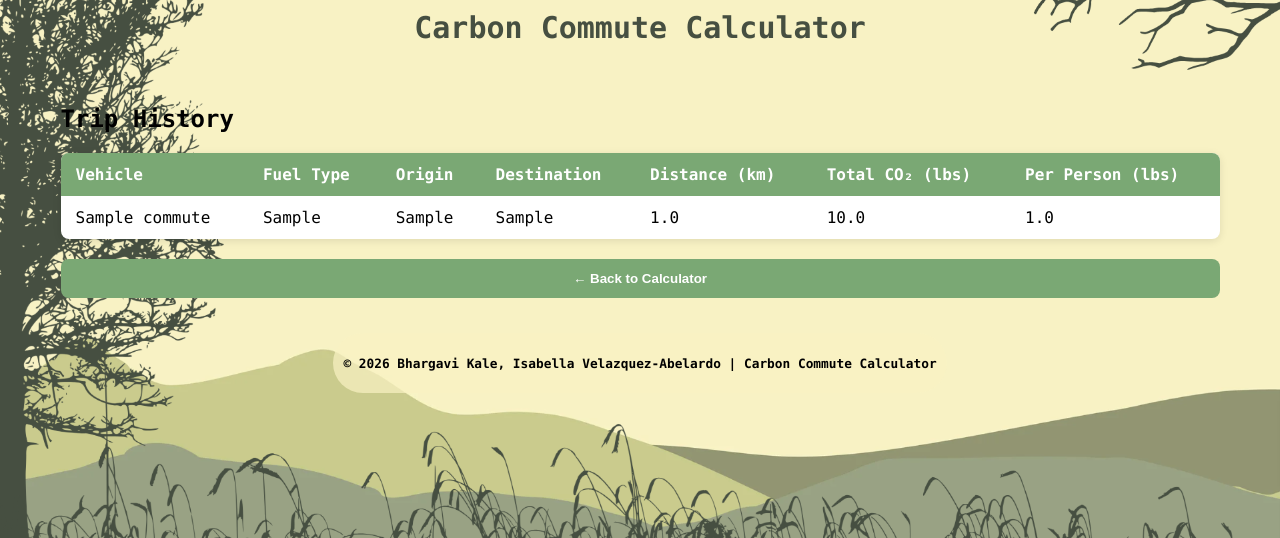
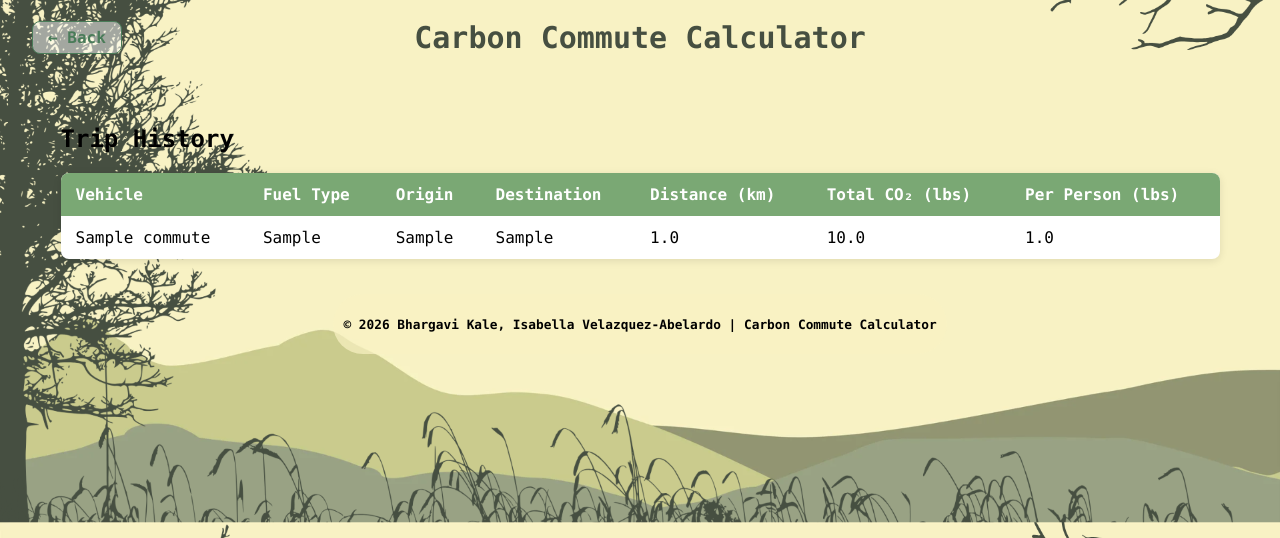
Before and after one commit to bhargavi-kale/carbon-emission-tracker, a Flask app: page /dashboard in a window 1280 px wide. Shown: the top 538 px of the page. Run offline with Flask 3, Linux system fonts and the light colour scheme; tables that the repository leaves empty hold one stand-in row (values such as "Sample post"); parts of the project's set-up code (start-up, migrations or seed data) failed here and were passed over; some libraries are stand-ins or nearby versions.

Commit message:
added back option dashboard and vehicle screens to return to home and added flash

```diff
--- a/main.py
+++ b/main.py
@@ -6,7 +6,7 @@ Handles routing for vehicle data and integration with Google Maps API.
 import os
 import pandas as pd
 from dotenv import load_dotenv
-from flask import Flask, render_template, jsonify, request, redirect, url_for
+from flask import Flask, render_template, jsonify, request, redirect, url_for, flash
 
 from models import db, VehicleModel, Commute
 from src.route import calculate_distance
@@ -125,6 +125,14 @@ def save_vehicle():
     year = int(request.form.get("year"))
 
     economy_data = Vehicle.fetch_economy_data(make, model, year)
+    existing_vehicle = VehicleModel.query.filter_by(
+        make=make, model=model, year=year
+    ).first()
+
+    if existing_vehicle:
+        # Inform the user it's already there
+        flash(f"Note: {make} {model} ({year}) is already in your list!", "info")
+        return redirect(url_for("home"))
     # If it doesn't exist, proceed with saving
     try:
         new_vehicle = VehicleModel(
@@ -137,8 +145,10 @@ def save_vehicle():
         )
         db.session.add(new_vehicle)
         db.session.commit()
+        flash(f"Successfully added {year} {make} {model}!", "success")
     except ValueError as e:
         print("Error saving vehicle:", e)
+        flash("An error occurred while saving.", "danger")
         db.session.rollback()
 
     return redirect(url_for("home"))
--- a/static/style.css
+++ b/static/style.css
@@ -46,6 +46,46 @@ main {
     height: 92%;
     margin: 0 auto;
 }
+/* Floating Flash Messages */
+.flash-container {
+    position: fixed;
+    top: 20px;
+    right: 20px;
+    z-index: 9999; /* Higher than all other elements */
+    width: 300px;
+}
+
+.alert {
+    padding: 15px;
+    margin-bottom: 10px;
+    border-radius: 12px;
+    background-color: var(--accent-green);
+    color: white;
+    font-weight: bold;
+    box-shadow: 0 4px 15px rgba(0,0,0,0.2);
+    border-left: 5px solid var(--accent-green-dark);
+    /* Animation for smooth appearance */
+    animation: slideIn 0.5s ease-out;
+}
+
+.alert-error, .alert-danger {
+    background-color: #d9534f;
+    border-left-color: #a94442;
+}
+.alert-error, .alert-info {
+    background-color: #d9edf7;
+    color: #31708f;
+}
+
+@keyframes slideIn {
+    from { transform: translateX(100%); opacity: 0; }
+    to { transform: translateX(0); opacity: 1; }
+}
+
+@keyframes fadeOut {
+    from { opacity: 1; }
+    to { opacity: 0; }
+}
 
 .left-panel, .right-panel, .map-panel {
     background-color: var(--panel-bg);
@@ -93,6 +133,49 @@ footer {
     padding: 10px; text-align: center; font-size: 0.8rem; color: #000; font-weight: bold;
     background-color: rgba(249, 242, 196, 0.7); border-radius: 45px;
     width: fit-content; margin: 5px auto 20px auto; position: relative; z-index: 2;
+}
+header {
+    padding: 20px 0;
+    width: 100%;
+    position: relative; /* Required for the absolute positioning of the button */
+    display: flex;
+    justify-content: center;
+    align-items: center;
+}
+
+.header-container {
+    width: 95%;
+    max-width: var(--max-width);
+    position: relative;
+    display: flex;
+    justify-content: center;
+    align-items: center;
+}
+
+.back-link-top-left {
+    position: absolute;
+    left: 0; /* Forces it to the far left */
+    text-decoration: none;
+    color: #4a7c59;
+    font-weight: bold;
+    font-size: 1rem;
+    border: 1.5px solid #4a7c59;
+    padding: 6px 15px;
+    border-radius: 8px;
+    background-color: rgba(255, 255, 255, 0.5); /* Slight visibility boost */
+    transition: all 0.3s ease;
+}
+
+.back-link-top-left:hover {
+    background-color: #4a7c59;
+    color: white;
+}
+
+h1 {
+    margin: 0;
+    font-size: 30px;
+    color: var(--primary-color);
+    text-align: center;
 }
 
 
--- a/templates/dashboard.html
+++ b/templates/dashboard.html
@@ -39,10 +39,5 @@
         {% endif %}
     </div>
 
-    <div class="dashboard-footer">
-        <a href="/">
-            <button class="back-btn">← Back to Calculator</button>
-        </a>
-    </div>
 </section>
 {% endblock %}
--- a/templates/index.html
+++ b/templates/index.html
@@ -11,11 +11,20 @@
 <body class="{% block body_class %}{% endblock %}">
 
 <header>
+    <div class="header-container">
+        {% set current_page = self.body_class()|trim %}
+
+        {% if current_page in ['vehicle-bg', 'dashboard-bg'] %}
+            <a href="/" class="back-link-top-left">← Back</a>
+        {% endif %}
+
         <h1>Carbon Commute Calculator</h1>
+    </div>
 </header>
 
 
 <main>
+    <div class="flash-container">
         {% with messages = get_flashed_messages(with_categories=true) %}
         {% if messages %}
             {% for category, message in messages %}
@@ -25,8 +34,10 @@
             {% endfor %}
         {% endif %}
         {% endwith %}
+    </div>
 
     {% block content %}{% endblock %}
+
 
 
 
@@ -114,5 +125,18 @@ function renderDirections(origin, destination) {
 <script async
 src="https://maps.googleapis.com/maps/api/js?key={{ API_KEY }}&callback=initMap">
 </script>
+<script>
+    // Automatically hide flash messages after 4 seconds
+    document.addEventListener("DOMContentLoaded", function() {
+        const alerts = document.querySelectorAll('.alert');
+        alerts.forEach(function(alert) {
+            setTimeout(function() {
+                alert.style.animation = "fadeOut 1s forwards";
+                // Remove from DOM after fade animation finishes
+                setTimeout(() => alert.remove(), 1000);
+            }, 4000); // 4000ms = 4 seconds
+        });
+    });
+</script>
 </body>
 </html>
```
Also changed, not shown: templates/vehicle.html (indentation only). Lines whose indentation alone changed are shown as unchanged.
